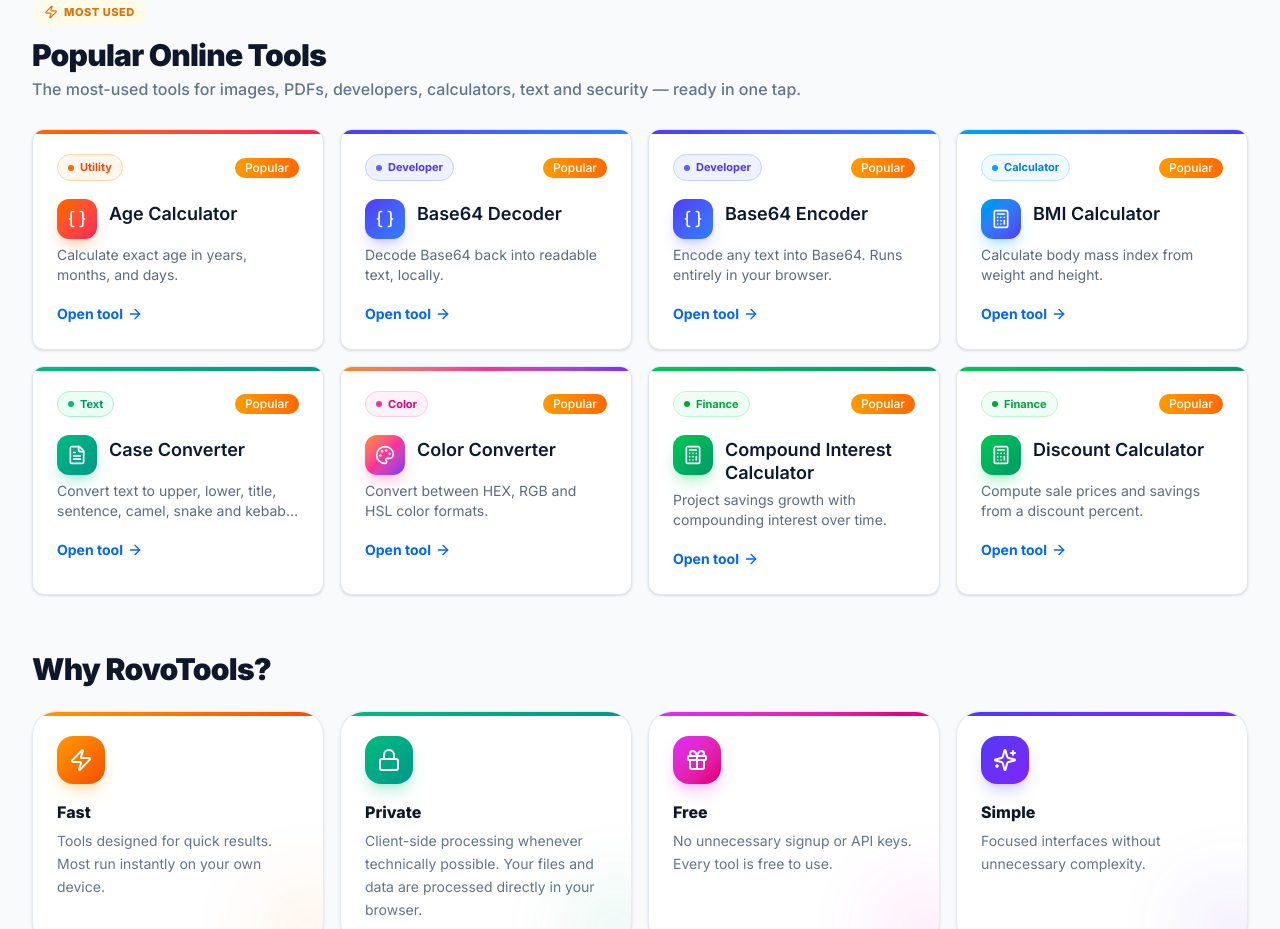
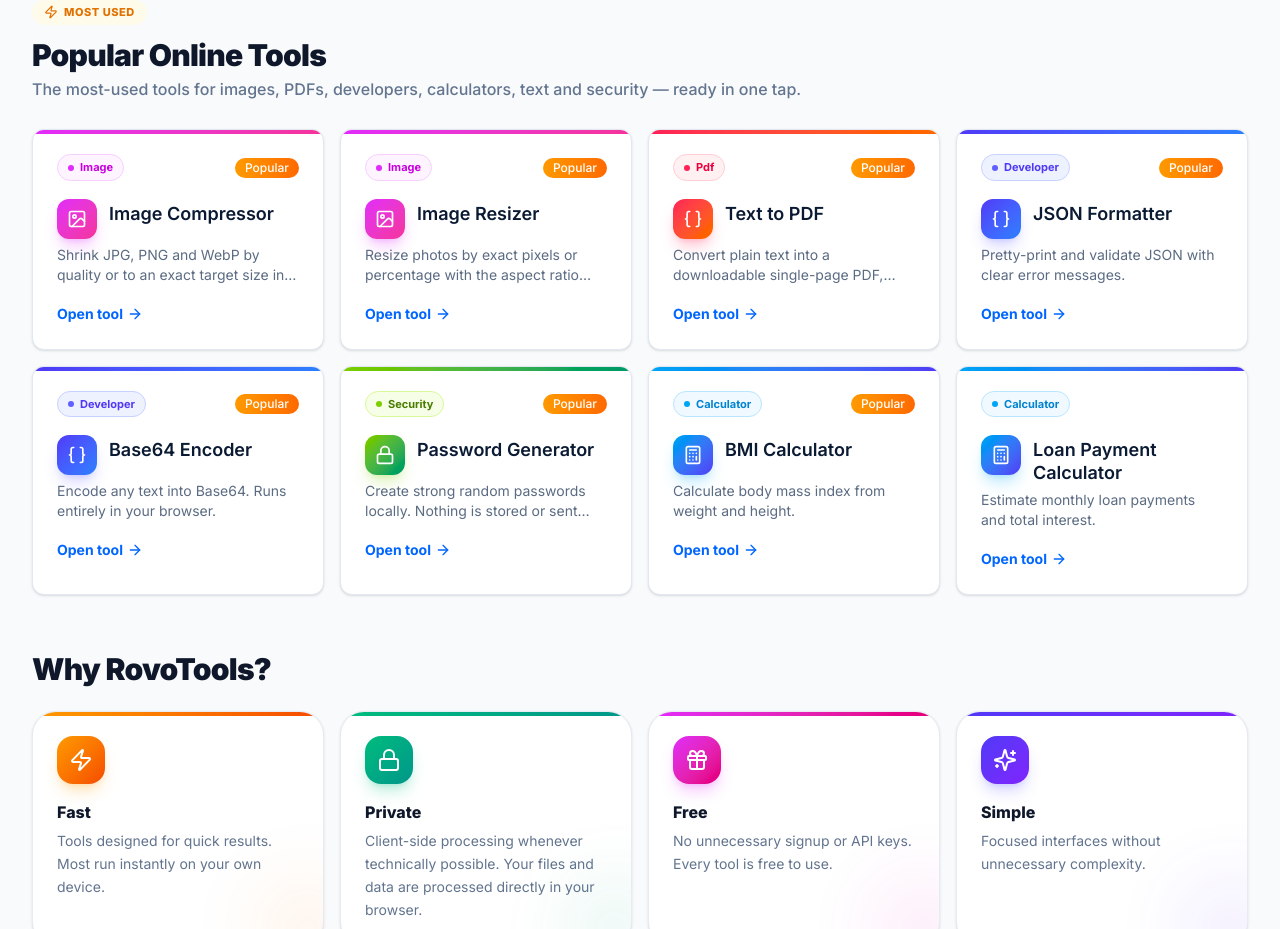
Before and after one commit to rovocorp/rovotools, a Next.js app in the folder apps/web/: page / in a window 1280 px wide. Shown: the part 2097-3026 px from the top of the page. Built offline with nearby package versions, Linux system fonts and the light colour scheme.

Commit message:
seo: curate Popular Online Tools with verified high-intent tool ids

```diff
--- a/apps/web/src/app/page.tsx
+++ b/apps/web/src/app/page.tsx
@@ -18,6 +18,7 @@
   Zap,
 } from "lucide-react";
 import { t } from "@rovotools/localization";
+import type { ToolRegistryEntry } from "@rovotools/types";
 import ToolCard from "@/components/tools/ToolCard";
 import CategoryNav from "@/components/tools/CategoryNav";
 import RecentTools from "@/components/RecentTools";
@@ -114,7 +115,21 @@
 export default function Home(): React.ReactElement {
   const registry = getToolRegistry();
   const featured = registry.featured(6);
-  const popular = registry.popular(8);
+  // Curated high-intent tools for the "Popular Online Tools" section.
+  // Every id is resolved against the registry so only real tools render.
+  const POPULAR_TOOL_IDS = [
+    "image-compressor",
+    "image-resizer",
+    "text-to-pdf",
+    "json-formatter",
+    "base64-encoder",
+    "password-generator",
+    "bmi-calculator",
+    "loan-payment-calculator",
+  ] as const;
+  const popular = POPULAR_TOOL_IDS.map((id) => registry.get(id)).filter(
+    (entry): entry is ToolRegistryEntry => entry !== undefined,
+  );
   const facets = registry.categories();
   const totalTools = facets.reduce((sum, facet) => sum + facet.count, 0);
   const heroTitle = t("en", "home.heroTitle");
```
